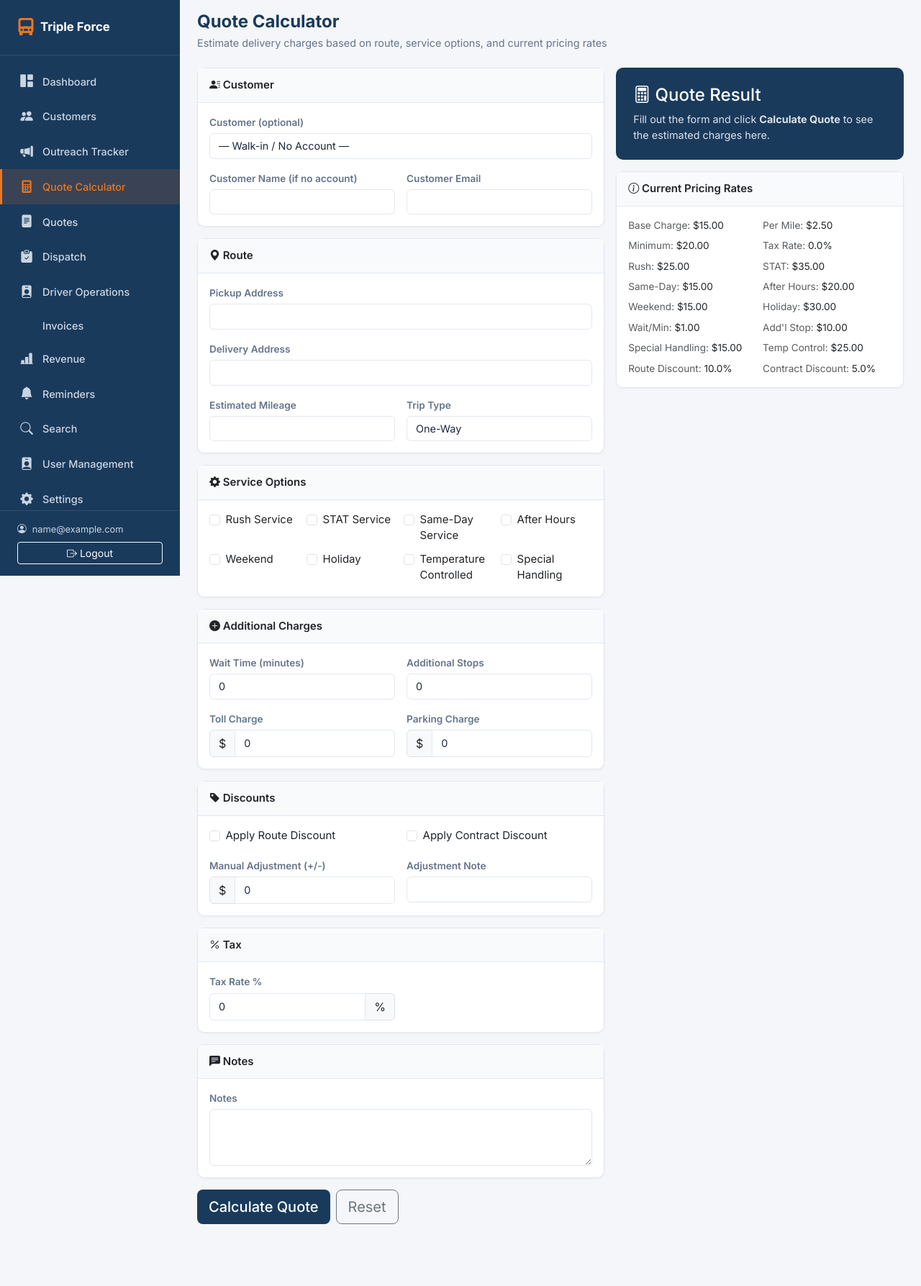
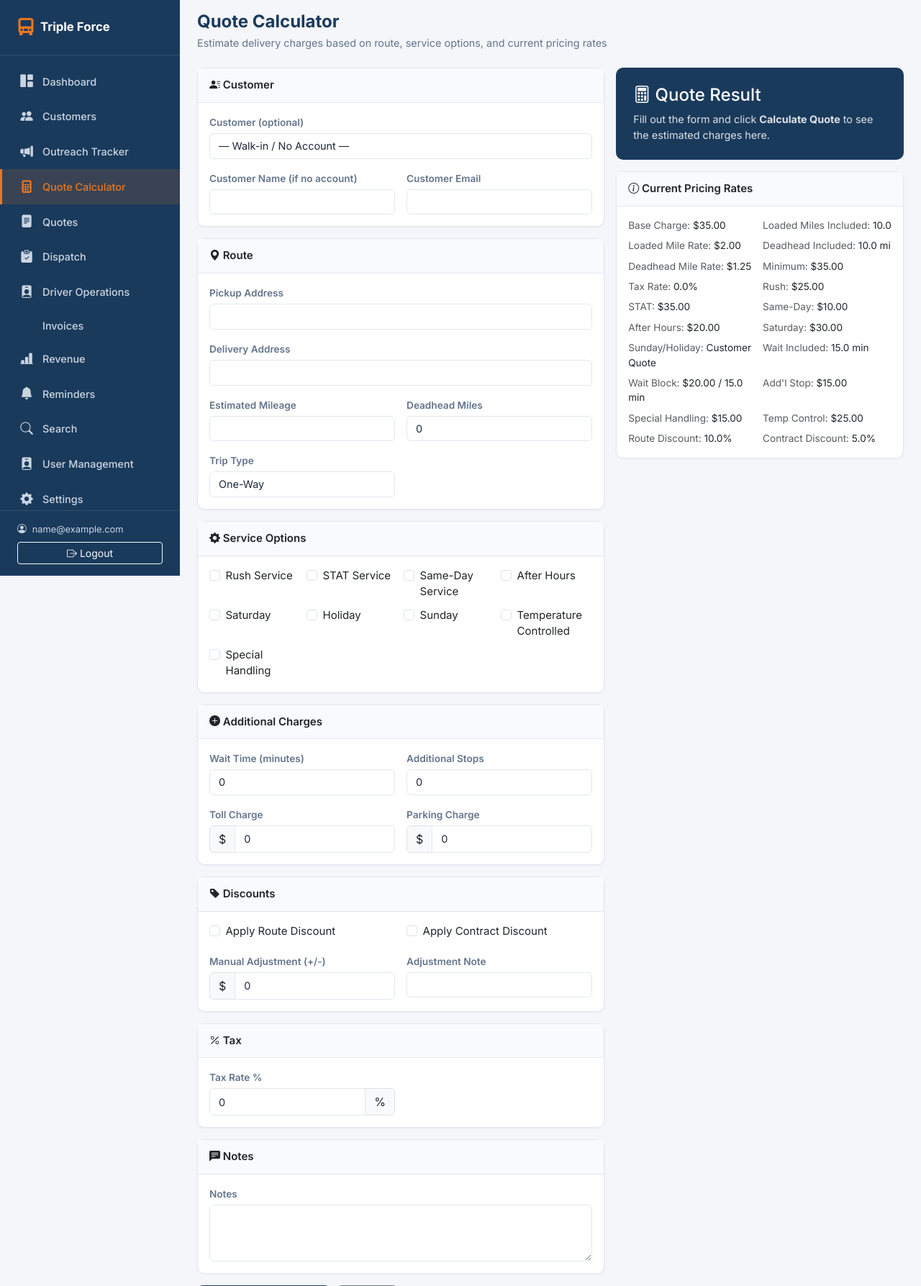
Before and after one commit to dispatch9789-sketch/tripleforce_app, a Flask app: page /quotes/calculator in a window 1280 px wide. Shown: the top 1787 px of the page at 72% size. Before the commit the page ends 1701 px from the top, so only its background shows below. Run offline with Flask 3, Linux system fonts and the light colour scheme; the visitor is signed in with stand-in values (Sample User, id 1); data comes from the database, SQL or seed files in the repository; data that the repository does not hold is empty; some libraries are stand-ins or nearby versions.

Commit message:
Implement dashboard links and editable rate card

```diff
--- a/app/__init__.py
+++ b/app/__init__.py
@@ -87,8 +87,9 @@ def create_app(config_class=Config):
     # db.create_all() does not add columns to existing tables. This
     # idempotent ALTER TABLE pass makes new customer-form fields persist on
     # already-deployed databases without losing existing data.
-    from app.schema_migrations import ensure_delivery_columns, seed_checklist_items
+    from app.schema_migrations import ensure_delivery_columns, ensure_pricing_columns, seed_checklist_items
     ensure_delivery_columns(app, db)
+    ensure_pricing_columns(app, db)
     seed_checklist_items(app, db)
 
     # ── No-cache headers for authenticated staff pages ──
--- a/app/forms.py
+++ b/app/forms.py
@@ -89,12 +89,14 @@ class QuoteCalculatorForm(FlaskForm):
     pickup_address = StringField("Pickup Address", validators=[DataRequired()])
     delivery_address = StringField("Delivery Address", validators=[DataRequired()])
     estimated_mileage = FloatField("Estimated Mileage", validators=[DataRequired(), NumberRange(min=0)])
+    deadhead_miles = FloatField("Deadhead Miles", default=0, validators=[Optional(), NumberRange(min=0)])
     trip_type = SelectField("Trip Type", choices=[("one-way", "One-Way"), ("round-trip", "Round Trip")], default="one-way")
     is_rush = BooleanField("Rush Service")
     is_stat = BooleanField("STAT Service")
     is_same_day = BooleanField("Same-Day Service")
     is_after_hours = BooleanField("After Hours")
-    is_weekend = BooleanField("Weekend")
+    is_weekend = BooleanField("Saturday")
+    is_sunday = BooleanField("Sunday")
     is_holiday = BooleanField("Holiday")
     temperature_controlled = BooleanField("Temperature Controlled")
     wait_time_minutes = FloatField("Wait Time (minutes)", default=0, validators=[Optional()])
@@ -195,8 +197,8 @@ class CustomerPickupRequestForm(FlaskForm):
     pickup_contact_phone = StringField("Pickup Contact Phone", validators=[Optional(), Length(max=50)])
     pickup_address = StringField("Pickup Address", validators=[DataRequired(), Length(max=500)])
     pickup_instructions = TextAreaField("Pickup Instructions", validators=[Optional(), Length(max=2000)])
-    pickup_date = StringField("Pickup Date", validators=[Optional()])
-    pickup_time = StringField("Pickup Time", validators=[Optional()])
+    pickup_date = StringField("Pickup Date", validators=[DataRequired()])
+    pickup_time = StringField("Pickup Time", validators=[DataRequired()])
 
     # Delivery details
     delivery_contact = StringField("Delivery Contact Name", validators=[Optional(), Length(max=200)])
@@ -385,13 +387,20 @@ class PricingSettingsForm(FlaskForm):
     base_charge = FloatField("Base Delivery Charge ($)", validators=[DataRequired()])
     per_mile_charge = FloatField("Per-Mile Charge ($)", validators=[DataRequired()])
     minimum_charge = FloatField("Minimum Charge ($)", validators=[DataRequired()])
+    loaded_miles_included = FloatField("Loaded Miles Included", validators=[DataRequired()])
+    loaded_mile_charge = FloatField("Loaded Mile Rate After Included ($)", validators=[DataRequired()])
+    deadhead_miles_included = FloatField("Deadhead Miles Included", validators=[DataRequired()])
+    deadhead_mile_charge = FloatField("Deadhead Mile Rate After Included ($)", validators=[DataRequired()])
     rush_charge = FloatField("Rush Surcharge ($)")
     stat_charge = FloatField("STAT Surcharge ($)")
     same_day_charge = FloatField("Same-Day Surcharge ($)")
     after_hours_charge = FloatField("After-Hours Surcharge ($)")
-    weekend_charge = FloatField("Weekend Surcharge ($)")
-    holiday_charge = FloatField("Holiday Surcharge ($)")
-    wait_time_per_minute = FloatField("Wait Time Per Minute ($)")
+    weekend_charge = FloatField("Saturday Surcharge ($)")
+    holiday_charge = FloatField("Sunday/Holiday Charge ($)")
+    sunday_holiday_customer_quote = BooleanField("Sunday/Holiday Requires Customer Quote")
+    wait_time_included_minutes = FloatField("Wait Minutes Included", validators=[DataRequired()])
+    wait_time_block_minutes = FloatField("Wait Billing Block (Minutes)", validators=[DataRequired()])
+    wait_time_per_block = FloatField("Wait Charge Per Block ($)", validators=[DataRequired()])
     additional_stop_charge = FloatField("Additional Stop Charge ($)")
     toll_charge = FloatField("Default Toll Charge ($)")
     parking_charge = FloatField("Default Parking Charge ($)")
--- a/app/quotes/routes.py
+++ b/app/quotes/routes.py
@@ -66,12 +66,14 @@ def calculator():
         # Convert form to dict for calculator
         form_data = {
             "estimated_mileage":mileage,
+            "deadhead_miles": form.deadhead_miles.data or 0,
             "trip_type": form.trip_type.data,
             "is_rush": form.is_rush.data,
             "is_stat": form.is_stat.data,
             "is_same_day": form.is_same_day.data,
             "is_after_hours": form.is_after_hours.data,
             "is_weekend": form.is_weekend.data,
+            "is_sunday": form.is_sunday.data,
             "is_holiday": form.is_holiday.data,
             "temperature_controlled": form.temperature_controlled.data,
             "wait_time_minutes": form.wait_time_minutes.data or 0,
--- a/app/schema_migrations.py
+++ b/app/schema_migrations.py
@@ -41,6 +41,17 @@ _NEW_DELIVERY_COLUMNS = [
     ("package_size", "VARCHAR(100)"),
     ("is_recurring", "BOOLEAN"),
     ("recurring_route_notes", "TEXT"),
+]
+
+_NEW_PRICING_COLUMNS = [
+    ("loaded_miles_included", "FLOAT DEFAULT 10"),
+    ("loaded_mile_charge", "FLOAT DEFAULT 2"),
+    ("deadhead_miles_included", "FLOAT DEFAULT 10"),
+    ("deadhead_mile_charge", "FLOAT DEFAULT 1.25"),
+    ("sunday_holiday_customer_quote", "BOOLEAN DEFAULT TRUE"),
+    ("wait_time_included_minutes", "FLOAT DEFAULT 15"),
+    ("wait_time_block_minutes", "FLOAT DEFAULT 15"),
+    ("wait_time_per_block", "FLOAT DEFAULT 20"),
 ]
 
 
@@ -102,3 +113,16 @@ def seed_checklist_items(app, db):
             db.session.add(item)
         db.session.commit()
         logger.info("Schema migration: seeded %d default checklist items", len(DEFAULT_CHECKLIST_ITEMS))
+
+
+def ensure_pricing_columns(app, db):
+    """Add editable rate-card columns without changing existing records."""
+    with app.app_context():
+        inspector = inspect(db.engine)
+        if "pricing_settings" not in inspector.get_table_names():
+            return
+        existing = {c["name"] for c in inspector.get_columns("pricing_settings")}
+        with db.engine.begin() as conn:
+            for col, coltype in _NEW_PRICING_COLUMNS:
+                if col not in existing:
+                    conn.execute(text('ALTER TABLE pricing_settings ADD COLUMN "{col}" {ctype}'.format(col=col, ctype=coltype)))
--- a/app/templates/quotes/calculator.html
+++ b/app/templates/quotes/calculator.html
@@ -49,6 +49,10 @@
                             {{ form.estimated_mileage(class="form-control") }}
                         </div>
                         <div class="col-md-6">
+                            {{ form.deadhead_miles.label(class="form-label") }}
+                            {{ form.deadhead_miles(class="form-control") }}
+                        </div>
+                        <div class="col-md-6">
                             {{ form.trip_type.label(class="form-label") }}
                             {{ form.trip_type(class="form-select") }}
                         </div>
@@ -95,6 +99,12 @@
                             <div class="form-check">
                                 {{ form.is_holiday(class="form-check-input") }}
                                 {{ form.is_holiday.label(class="form-check-label") }}
+                            </div>
+                        </div>
+                        <div class="col-md-3 col-6">
+                            <div class="form-check">
+                                {{ form.is_sunday(class="form-check-input") }}
+                                {{ form.is_sunday.label(class="form-check-label") }}
                             </div>
                         </div>
                         <div class="col-md-3 col-6">
@@ -222,6 +232,7 @@
             {% if calc_result.after_hours_charge %}<div class="quote-line"><span>After-Hours Surcharge</span><span>{{ calc_result.after_hours_charge | currency }}</span></div>{% endif %}
             {% if calc_result.weekend_charge %}<div class="quote-line"><span>Weekend Surcharge</span><span>{{ calc_result.weekend_charge | currency }}</span></div>{% endif %}
             {% if calc_result.holiday_charge %}<div class="quote-line"><span>Holiday Surcharge</span><span>{{ calc_result.holiday_charge | currency }}</span></div>{% endif %}
+            {% if calc_result.customer_quote_required %}<div class="alert alert-warning py-2">Sunday/holiday service requires a customer quote.</div>{% endif %}
             {% if calc_result.wait_time_charge %}<div class="quote-line"><span>Wait Time Charge</span><span>{{ calc_result.wait_time_charge | currency }}</span></div>{% endif %}
             {% if calc_result.additional_stop_charge %}<div class="quote-line"><span>Additional Stops</span><span>{{ calc_result.additional_stop_charge | currency }}</span></div>{% endif %}
             {% if calc_result.toll_charge %}<div class="quote-line"><span>Tolls</span><span>{{ calc_result.toll_charge | currency }}</span></div>{% endif %}
@@ -295,16 +306,20 @@
             <div class="card-body" style="font-size:0.85rem;">
                 <div class="row g-2">
                     <div class="col-6"><span class="text-muted">Base Charge:</span> {{ pricing.base_charge | currency }}</div>
-                    <div class="col-6"><span class="text-muted">Per Mile:</span> {{ pricing.per_mile_charge | currency }}</div>
+                    <div class="col-6"><span class="text-muted">Loaded Miles Included:</span> {{ pricing.loaded_miles_included }}</div>
+                    <div class="col-6"><span class="text-muted">Loaded Mile Rate:</span> {{ pricing.loaded_mile_charge | currency }}</div>
+                    <div class="col-6"><span class="text-muted">Deadhead Included:</span> {{ pricing.deadhead_miles_included }} mi</div>
+                    <div class="col-6"><span class="text-muted">Deadhead Mile Rate:</span> {{ pricing.deadhead_mile_charge | currency }}</div>
                     <div class="col-6"><span class="text-muted">Minimum:</span> {{ pricing.minimum_charge | currency }}</div>
                     <div class="col-6"><span class="text-muted">Tax Rate:</span> {{ pricing.tax_rate }}%</div>
                     <div class="col-6"><span class="text-muted">Rush:</span> {{ pricing.rush_charge | currency }}</div>
                     <div class="col-6"><span class="text-muted">STAT:</span> {{ pricing.stat_charge | currency }}</div>
                     <div class="col-6"><span class="text-muted">Same-Day:</span> {{ pricing.same_day_charge | currency }}</div>
                     <div class="col-6"><span class="text-muted">After Hours:</span> {{ pricing.after_hours_charge | currency }}</div>
-                    <div class="col-6"><span class="text-muted">Weekend:</span> {{ pricing.weekend_charge | currency }}</div>
-                    <div class="col-6"><span class="text-muted">Holiday:</span> {{ pricing.holiday_charge | currency }}</div>
-                    <div class="col-6"><span class="text-muted">Wait/Min:</span> {{ pricing.wait_time_per_minute | currency }}</div>
+                    <div class="col-6"><span class="text-muted">Saturday:</span> {{ pricing.weekend_charge | currency }}</div>
+                    <div class="col-6"><span class="text-muted">Sunday/Holiday:</span> Customer Quote</div>
+                    <div class="col-6"><span class="text-muted">Wait Included:</span> {{ pricing.wait_time_included_minutes }} min</div>
+                    <div class="col-6"><span class="text-muted">Wait Block:</span> {{ pricing.wait_time_per_block | currency }} / {{ pricing.wait_time_block_minutes }} min</div>
                     <div class="col-6"><span class="text-muted">Add'l Stop:</span> {{ pricing.additional_stop_charge | currency }}</div>
                     <div class="col-6"><span class="text-muted">Special Handling:</span> {{ pricing.special_handling_charge | currency }}</div>
                     <div class="col-6"><span class="text-muted">Temp Control:</span> {{ pricing.temperature_controlled_charge | currency }}</div>
```
Also changed, not shown: app/dispatch/routes.py (+14 -1 lines), app/main/routes.py (+8 -1 lines), app/models.py (+15 -8 lines), app/public_request/routes.py (+8 -12 lines), app/templates/main/dashboard.html (+22 -20 lines), app/templates/main/settings.html (+8 -1 lines), app/utils.py (+19 -7 lines), migrations/versions/0003_add_pricing_rate_card_fields.py (added, +50 -0 lines).
